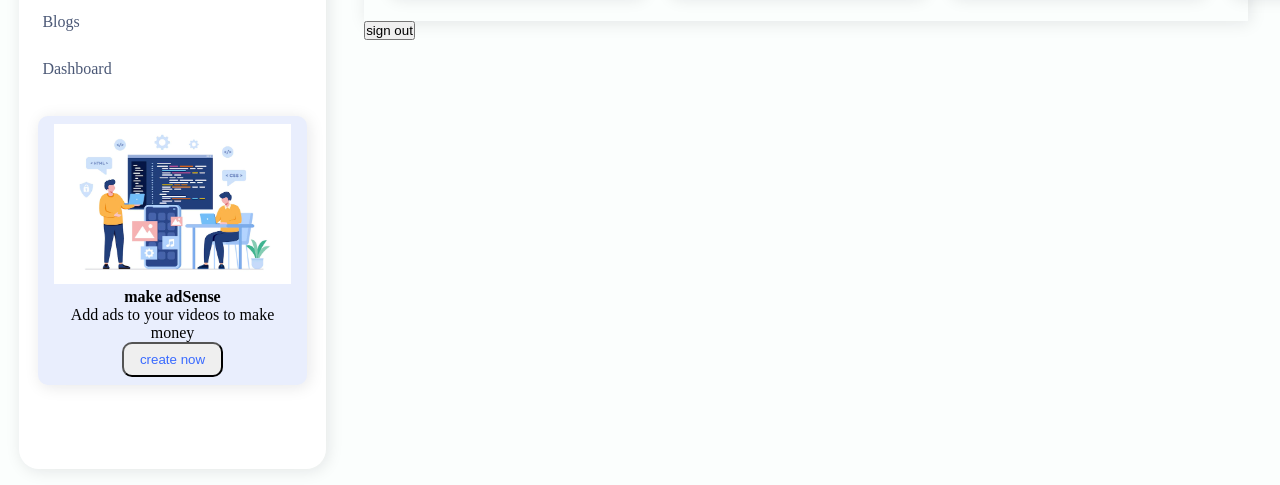
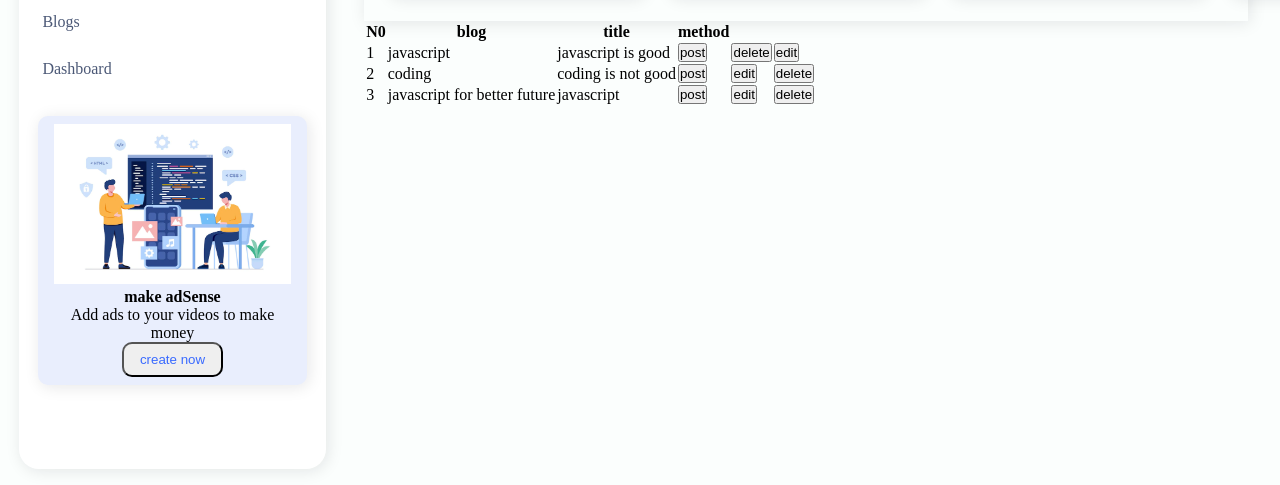
Before and after one commit to munyanezaarmel/My_Brand, a plain HTML site: page dashboard/index.html in a window 1280 px wide. Shown: the part 315-800 px from the top of the page. Drawn offline with Linux system fonts and the light colour scheme; some icons are missing.

Commit message:
removed dashboard

```diff
--- a/dashboard/index.html
+++ b/dashboard/index.html
@@ -141,9 +141,41 @@
             </div>
         </div>
           -->
- <button type="button" id="signout-button" onClick="signOut()">sign out</button>
- <script src="login.js" defer></script>
- <script src="https://apis.google.com/js/platform.js" async defer></script>
-
+ <table class="content-table">
+    <thead>
+      <tr>
+        <th>N0</th>
+        <th>blog</th>
+        <th>title</th>
+        <th>method</th>
+      </tr>
+    </thead>
+    <tbody>
+      <tr>
+        <td>1</td>
+        <td>javascript</td>
+        <td>javascript is good</td>
+        <td><button>post</button></td>
+        <td><button>delete</button></td>
+        <td><button>edit</button></td>
+      </tr>
+      <tr class="active-row">
+        <td>2</td>
+        <td>coding</td>
+        <td>coding is not good</td>
+        <td><button>post</button></td>
+        <td><button>edit</button></td>
+        <td><button>delete</button></td>
+      </tr>
+      <tr>
+       <td>3</button></td>
+        <td>javascript for better future</td>
+        <td>javascript</td>
+        <td><button>post</button></td>
+        <td><button>edit</button></td>
+        <td><button>delete</button></td>
+      </tr>
+    </tbody>
+  </table>
 </body>
 </html>
--- a/dashboard/style.scss
+++ b/dashboard/style.scss
@@ -16,10 +16,12 @@
 
 }
 
+
 body{
     background:var(--bg);
     overflow-x: hidden;
 }
+
 #menu-toggle{
  display:none;
 }
@@ -81,6 +83,7 @@ img{
 
 
 }
+
 .sidebar-menu a span:first-child{
     display: inline-block;
     margin-right:.8rem;
@@ -112,6 +115,8 @@ img{
     padding:1rem 1.2rem;
     padding-right:2rem;
 }
+
+
 header{
     display:flex;
     justify-content:space-between;
```
Also changed, not shown: index.html (+1 -0 lines).
